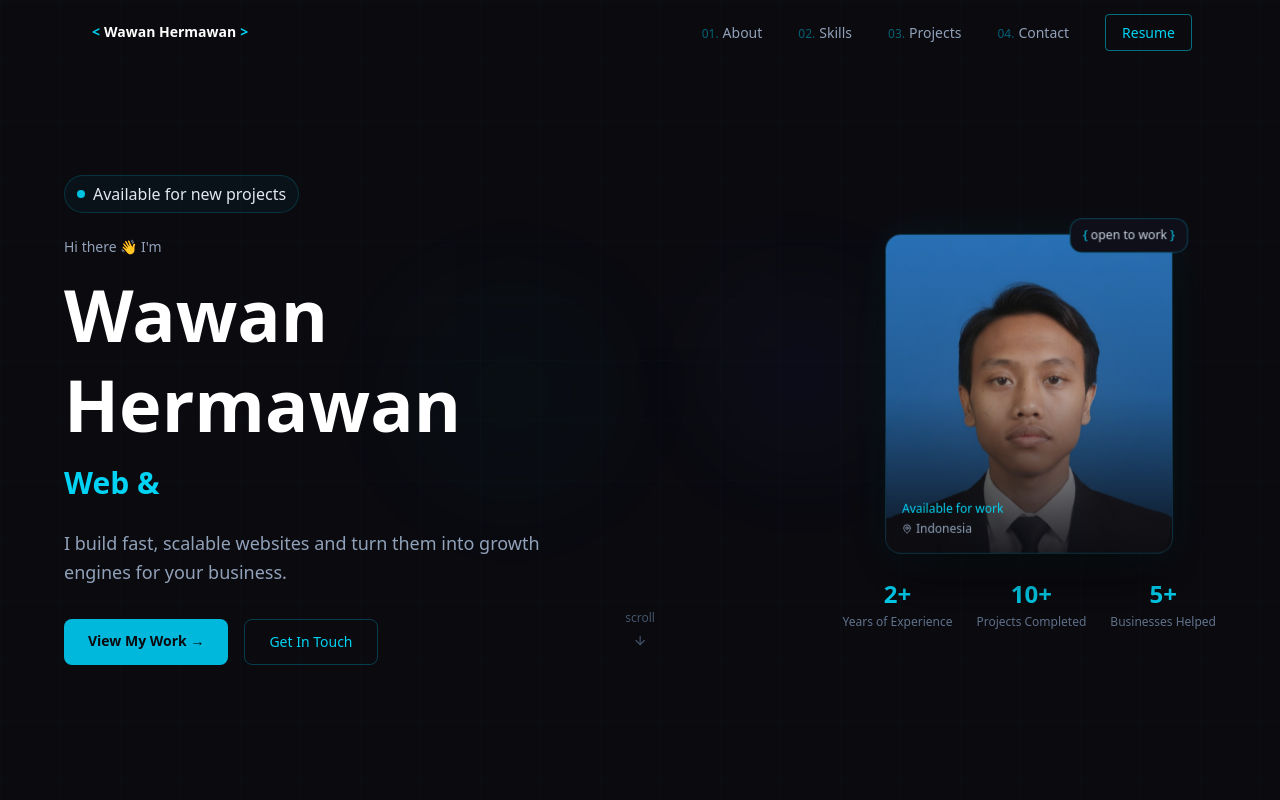
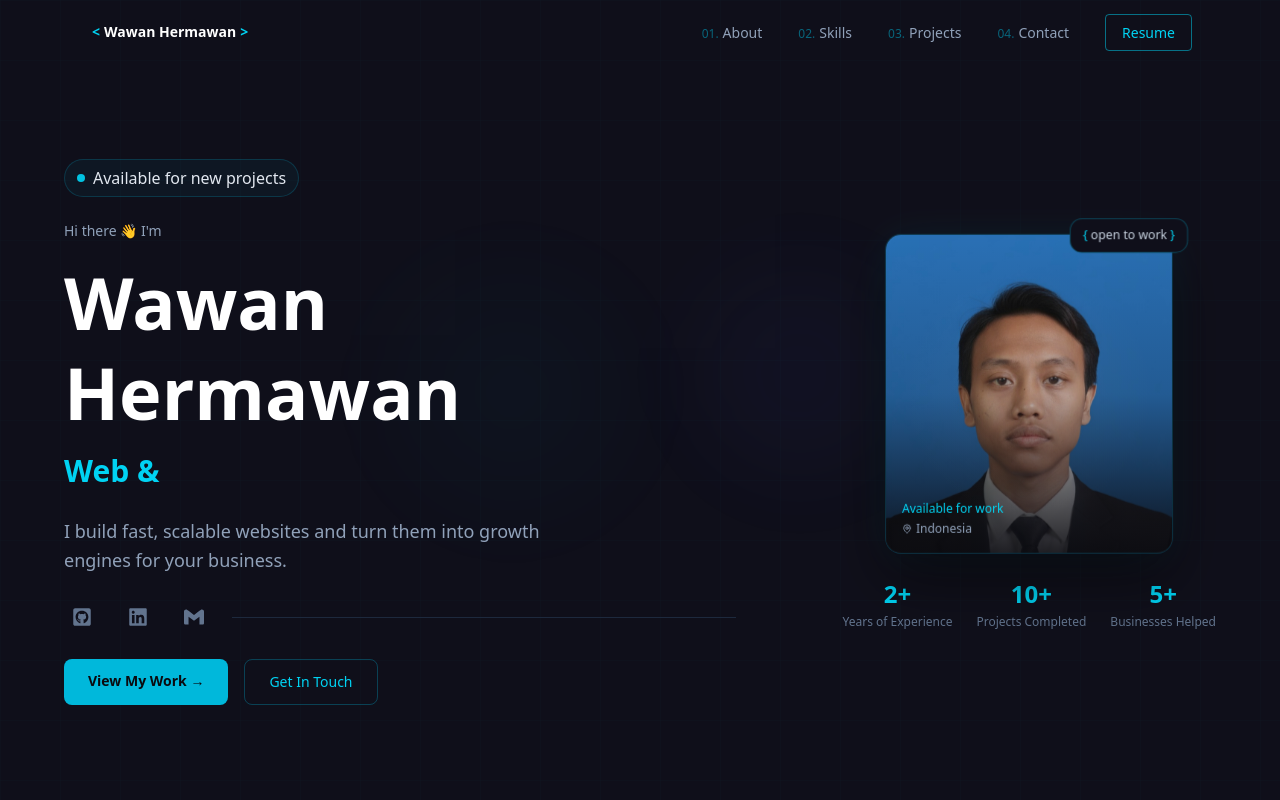
Before and after one commit to wawanher487/web_portfolio, a Next.js app: page / in a window 1280 px wide. Shown: the top 800 px of the page. Built offline with nearby package versions, Linux system fonts and the light colour scheme.

Commit message:
fix: hero and about section

```diff
--- a/src/app/globals.css
+++ b/src/app/globals.css
@@ -82,7 +82,7 @@
   }
 
   body {
-    background-color: #0a0a0f;
+    background-color: #0f0f1a;
     color: #e2e8f0;
     font-family: var(--font-sans);
     -webkit-font-smoothing: antialiased;
--- a/src/components/sections/About/AboutSection.tsx
+++ b/src/components/sections/About/AboutSection.tsx
@@ -20,9 +20,6 @@ export default function AboutSection() {
 
   return (
     <section id="about" className="py-24 px-6 relative">
-      {/* Subtle separator line dari section sebelumnya */}
-      <div className="absolute top-0 left-1/2 -translate-x-1/2 w-px h-24 bg-linear-to-b from-transparent to-cyan-500/20" />
-
       <div ref={sectionRef} className="max-w-6xl mx-auto">
         <SectionHeader
           label="01. about me"
@@ -30,7 +27,7 @@ export default function AboutSection() {
           subtitle="A little bit about my background and what drives me."
         />
 
-        <div className="grid lg:grid-cols-2 gap-16 items-start">
+        <div className="grid lg:grid-cols-2 lg:gap-16 items-start">
           {/* ── Kiri: Bio Text ── */}
           <div
             style={{
@@ -67,7 +64,7 @@ export default function AboutSection() {
                   "Tailwind CSS",
                   "MongoDB",
                   "Docker",
-                  "Vercel"
+                  "Vercel",
                 ].map((tech) => (
                   <div
                     key={tech}
--- a/src/components/sections/Hero/HeroSection.tsx
+++ b/src/components/sections/Hero/HeroSection.tsx
@@ -1,11 +1,13 @@
 "use client";
 
 import { siteConfig } from "@/lib/data";
-import { ArrowDown, Computer, LinkIcon, Mail } from "lucide-react";
 import Link from "next/link";
 import GridBackground from "./GridBackground";
 import TypingText from "./TypingAnimation";
 import PhotoCard from "./PhotoCard";
+import { FaGithub, FaGithubSquare } from "react-icons/fa";
+import { FaLinkedin } from "react-icons/fa6";
+import { SiGmail } from "react-icons/si";
 
 export default function HeroSection() {
   const typingTexts = [
@@ -20,10 +22,16 @@ export default function HeroSection() {
     { value: "10+", label: "Projects Completed" },
     { value: "5+", label: "Businesses Helped" },
   ];
+
+  const SocialLinks = [
+    { icon: FaGithubSquare, href: siteConfig.github, label: "Github" },
+    { icon: FaLinkedin, href: siteConfig.linkedin, label: "LinkedIn" },
+    { icon: SiGmail, href: `mailto:${siteConfig.email}`, label: "Email" },
+  ];
   return (
     <section
       id="hero"
-      className="relative min-h-screen flex items-center px-6 overflow-hidden bg-surface-900 pt-15 lg:pt-0"
+      className="relative min-h-screen flex items-center px-6 overflow-hidden  pt-15 lg:pt-0"
     >
       <GridBackground />
       <div className="relative z-10 max-w-6xl mx-auto w-full pt-16">
@@ -37,7 +45,7 @@ export default function HeroSection() {
             </div>
 
             {/* sapaan */}
-            <p className="font-mono text-slate-400 text-sm mb-3 animate-fade-up">
+            <p className="font-mono text-slate-400 text-sm mb-4 animate-fade-up">
               Hi there 👋 I&apos;m
             </p>
 
@@ -52,12 +60,32 @@ export default function HeroSection() {
             </div>
 
             {/* Tagline */}
-            <p className="text-slate-400 text-lg leading-relaxed mb-8 max-w-lg">
+            <p className="text-slate-400 text-lg leading-relaxed mb-6 max-w-lg">
               {siteConfig.tagline}
             </p>
 
+            {/* Sosial Links */}
+            <div className="flex items-center gap-5 mb-6">
+              {SocialLinks.map((link) => {
+                const Icon = link.icon;
+                return (
+                  <a
+                    key={link.label}
+                    href={link.href}
+                    target={link.label !== "Email" ? "_blank" : undefined}
+                    rel="noopener noreferrer"
+                    aria-label={link.label}
+                    className="p-2 text-slate-500 hover:text-cyan-400 hover:bg-cyan-400/10 rounded-lg transition-all"
+                  >
+                    <Icon size={20} />
+                  </a>
+                );
+              })}
+              <div className="h-px flex-1 bg-slate-800" />
+            </div>
+
             {/* CTA Butttons */}
-            <div className="flex flex-col sm:flex-row gap-4 mb-6">
+            <div className="flex flex-col sm:flex-row gap-4">
               <Link
                 href="#projects"
                 className="
@@ -77,7 +105,7 @@ export default function HeroSection() {
             </div>
 
             {/* Stats ketika mobile */}
-            <div className="lg:hidden flex gap-8 justify-center">
+            <div className="lg:hidden flex gap-8 justify-between mt-8">
               {stats.map((stat) => (
                 <div key={stat.label} className="text-center">
                   <div className="font-mono text-2xl font-bold text-cyan-400">
@@ -109,11 +137,6 @@ export default function HeroSection() {
             </div>
           </div>
         </div>
-        {/* Scroll indicator */}
-        <div className="hidden absolute bottom-8 left-1/2 -translate-x-1/2 lg:flex flex-col items-center gap-2 text-slate-600 animate-bounce">
-          <span className="font-mono text-xs">scroll</span>
-          <ArrowDown size={14} />
-        </div>
       </div>
     </section>
   );
--- a/src/components/ui/SectionHeader.tsx
+++ b/src/components/ui/SectionHeader.tsx
@@ -13,7 +13,7 @@ export default function SectionHeader({
   subtitle,
 }: SectionHeaderProps) {
   return (
-    <div className="mb-16">
+    <div className="mb-10">
       {/* Label dengan gaya kode */}
       <p className="font-mono text-cyan-400 text-sm mb-3">{label}</p>
 
```
